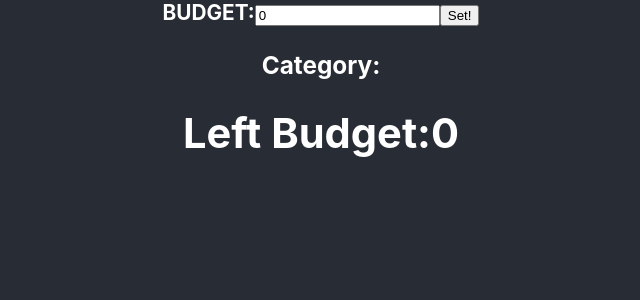
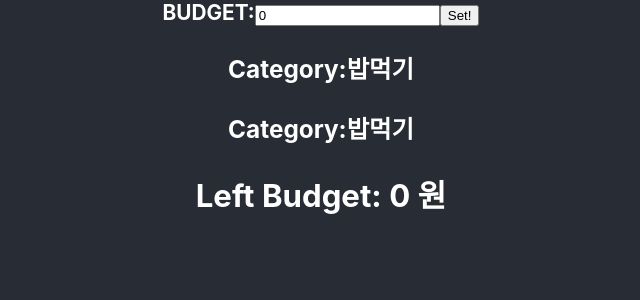
Before and after one commit to Juyeong-Byeon/budget_manager, a React (Create React App) app: page / in a window 1280 px wide. Shown: the top 300 px of the page, without its empty margins (319-959 px from the left). Built offline with nearby package versions, Linux system fonts and the light colour scheme.

Commit message:
state 구조 생성+ 더미데이터 추가후 컴포넌트 확인
state 구조 생성+ 더미데이터 추가후 컴포넌트 확인

```diff
--- a/src/App.js
+++ b/src/App.js
@@ -7,15 +7,27 @@ import BudgetTotal from './components/BudgetTotal';
 
 function App() {
  const [TotalBudget,setTotalBudget]=useState(0);
+ const [budgetUseageInfo,setbudgetUseageInfo]=useState([
+   {
+    category:"밥먹기",
+    items:[{useage:'김치찌개',cost:1000}],
+    used:0
+   },
+   {
+    category:"밥먹기",
+    items:[{useage:'김치찌개',cost:1000}],
+    used:0
+   }
+  ]);
  const SubmitBudget=useCallback((budget)=>{
    setTotalBudget(budget);
 },[TotalBudget]);
   return (
     <div className="App">
-      <BudgetSetter SubmitBudget={SubmitBudget} ></BudgetSetter>
-      <BudgetController></BudgetController>
-      <BudgetCategoryList></BudgetCategoryList>
-      <BudgetTotal TotalBudget={TotalBudget}></BudgetTotal>
+      <BudgetSetter SubmitBudget={SubmitBudget} /*총예산 관리 컴포넌트*/></BudgetSetter >
+       <BudgetController /*카테고리별 예산관리, 사용내역 추가 컴포넌트*/></BudgetController >
+      <BudgetCategoryList BudgetCategorys={budgetUseageInfo} /* 카테고리 리스트(카테고리(사용내역))*/></BudgetCategoryList >
+      <BudgetTotal TotalBudget={TotalBudget} /*현제 남은 예산*/></BudgetTotal>
     </div>
   );
 }
--- a/src/components/BudgetCategory.js
+++ b/src/components/BudgetCategory.js
@@ -2,10 +2,11 @@ import React from 'react'
 import BudgetItem from './BudgetItem';
 
 export default function BudgetCategory({Category}) {
+    console.log(Category.category);
     return (
         <div>
             <div>
-                <h3>Category:{Category?"":Category}</h3>
+                <h3>Category:{Category?Category.category:""}</h3>
             </div>
             <div>
                 <BudgetItem></BudgetItem>
--- a/src/components/BudgetCategoryList.js
+++ b/src/components/BudgetCategoryList.js
@@ -1,10 +1,10 @@
 import React from 'react'
 import BudgetCategory from './BudgetCategory';
 
-export default function BudgetCategoryList() {
+export default function BudgetCategoryList({BudgetCategorys}) {
     return (
         <div>
-            <BudgetCategory></BudgetCategory>
+            {BudgetCategorys&&BudgetCategorys.map((Category,i)=>{return(<BudgetCategory key={i} Category={Category}></BudgetCategory>)})}
         </div>
     )
 }
--- a/src/components/BudgetTotal.js
+++ b/src/components/BudgetTotal.js
@@ -3,7 +3,7 @@ import React from 'react'
 export default function BudgetTotal({TotalBudget}) {
     return (
         <div>
-            <h1>Left Budget:{TotalBudget}</h1>
+            <h2>Left Budget: {TotalBudget} 원</h2>
         </div>
     )
 }
```
